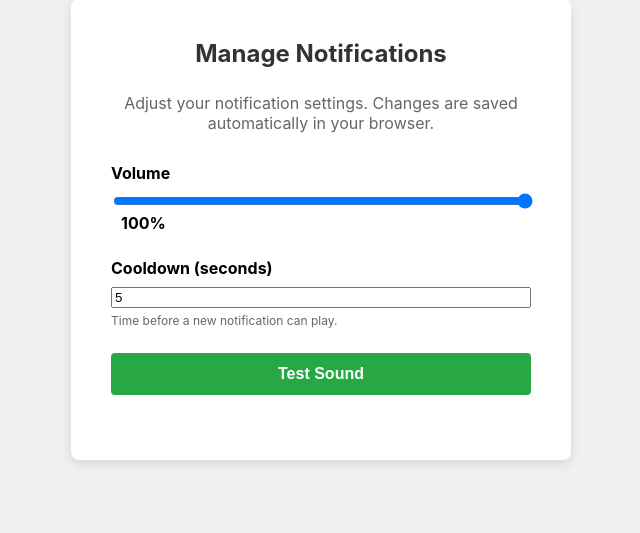
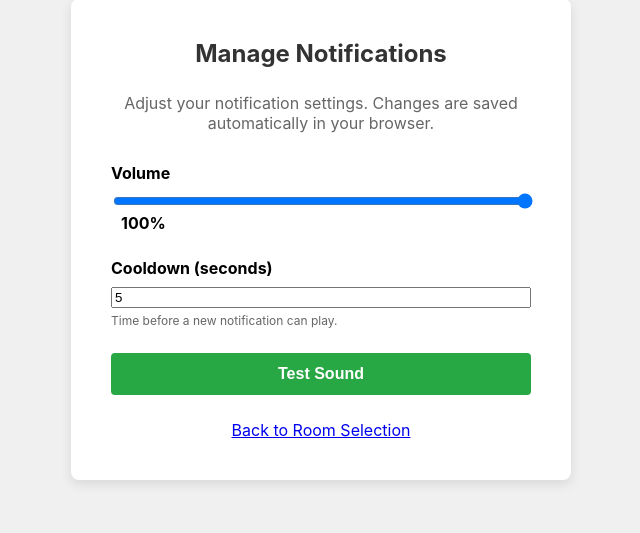
Before and after one commit to Mysaktom/django-chat-app, a Django app: page /notifications/settings/ in a window 1280 px wide. Shown: the part 101-634 px from the top of the page, without its empty margins (319-959 px from the left). Run offline with Django 5.2, Linux system fonts and the light colour scheme; a user stored in the database is signed in.

Commit message:
Tlačítko zpět

```diff
--- a/chat/templates/chat/notification_settings.html
+++ b/chat/templates/chat/notification_settings.html
@@ -25,6 +25,11 @@
     <div class="setting-row">
          <button id="test-notification-btn" class="btn-action">Test Sound</button>
     </div>
+
+    <div style="margin-top: 20px;">
+        <a href="{% url 'room-selection' %}">Back to Room Selection</a>
+    </div>
+
 </div>
 
 <script src="{% static 'chat/notification_settings.js' %}"></script>
--- a/chat/templates/chat/password_change_form.html
+++ b/chat/templates/chat/password_change_form.html
@@ -13,7 +13,7 @@
     </form>
 
     <div style="text-align: center; margin-top: 20px;">
-        <a href="{% url 'room-selection' %}">Back</a>
+        <a href="{% url 'room-selection' %}">Back to room selection</a>
     </div>
 </div>
 {% endblock %}
```
